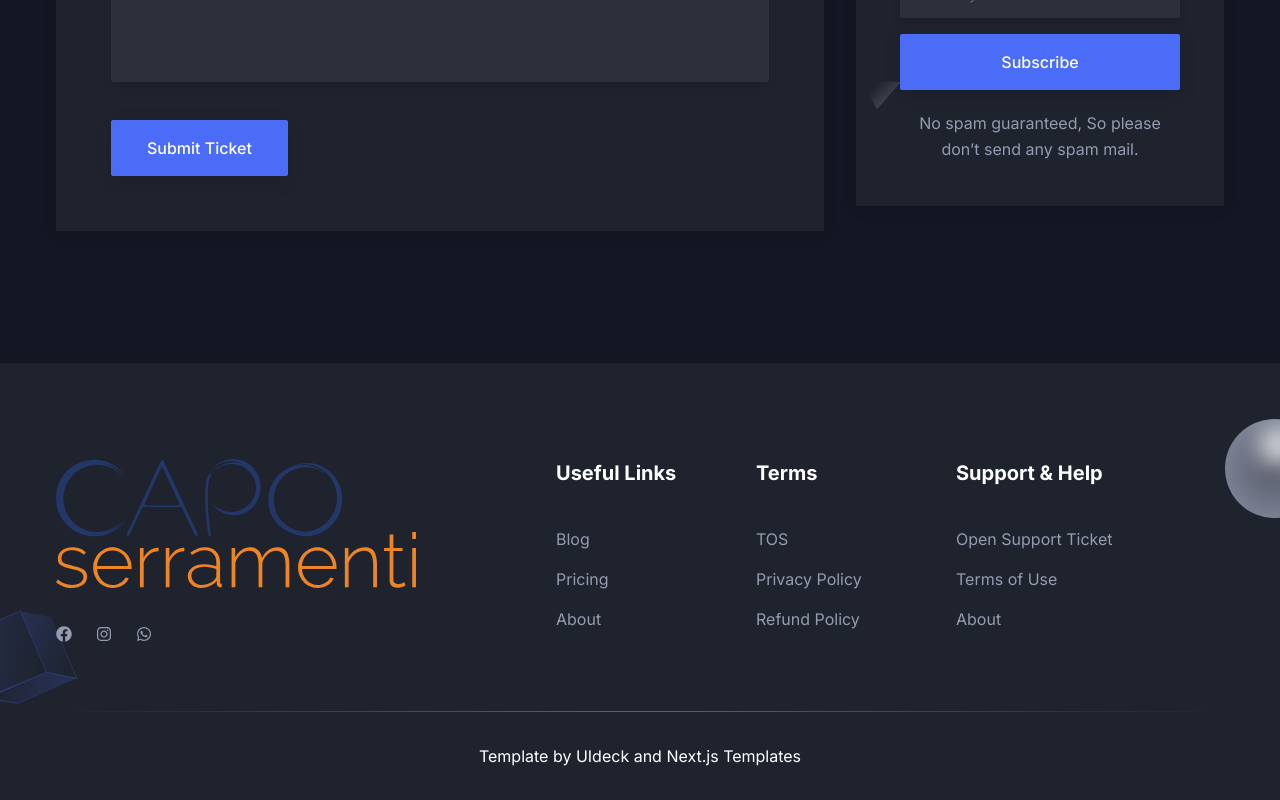
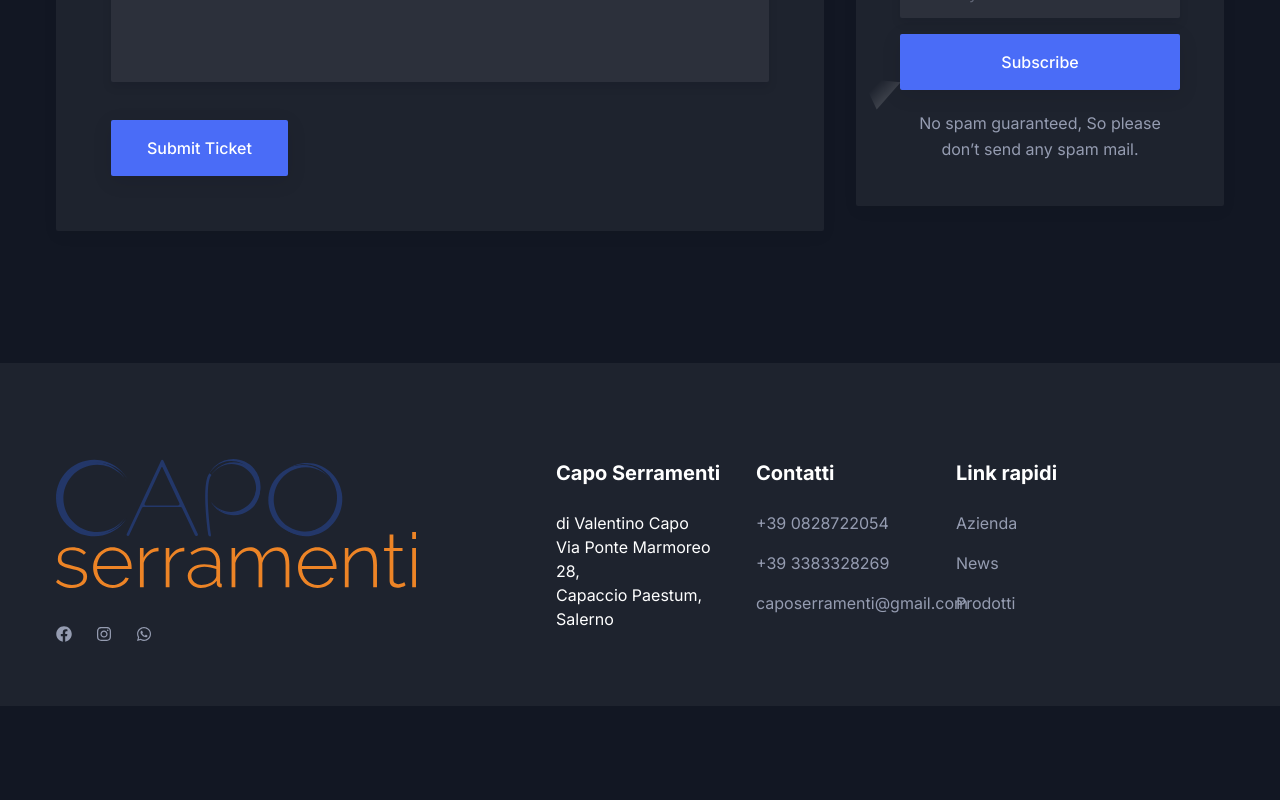
Before and after one commit to karca4/capo-serramenti-site, a Next.js app: page / in a window 1280 px wide. Shown: the part 7545-8345 px from the top of the page. After the commit the page ends 8251 px from the top, so only its background shows below. Built offline with nearby package versions, Linux system fonts and the light colour scheme.

Commit message:
refactor footer section with company details and contact information

```diff
--- a/src/components/Footer/index.tsx
+++ b/src/components/Footer/index.tsx
@@ -35,7 +35,7 @@ const Footer = () => {
                     rel="noopener noreferrer"
                     className="mr-6 text-body-color duration-300 hover:text-primary dark:text-body-color-dark dark:hover:text-primary"
                   >
-                    <FaFacebook />
+                    <FaFacebook/>
                   </a>
                   <a
                     href="https://instagram.com/caposerramenti"
@@ -44,7 +44,7 @@ const Footer = () => {
                     rel="noopener noreferrer"
                     className="mr-6 text-body-color duration-300 hover:text-primary dark:text-body-color-dark dark:hover:text-primary"
                   >
-                    <FaInstagram />
+                    <FaInstagram/>
                   </a>
                   <a
                     href="https://wa.me/393383328269"
@@ -53,7 +53,7 @@ const Footer = () => {
                     rel="noopener noreferrer"
                     className="mr-6 text-body-color duration-300 hover:text-primary dark:text-body-color-dark dark:hover:text-primary"
                   >
-                    <FaWhatsapp />
+                    <FaWhatsapp/>
                   </a>
                 </div>
               </div>
@@ -61,66 +61,41 @@ const Footer = () => {
 
             <div className="w-full px-4 sm:w-1/2 md:w-1/2 lg:w-2/12 xl:w-2/12">
               <div className="mb-12 lg:mb-16">
-                <h2 className="mb-10 text-xl font-bold text-black dark:text-white">
-                  Useful Links
-                </h2>
-                <ul>
-                  <li>
-                    <Link
-                      href="/blog"
-                      className="mb-4 inline-block text-base text-body-color duration-300 hover:text-primary dark:text-body-color-dark dark:hover:text-primary"
-                    >
-                      Blog
-                    </Link>
-                  </li>
-                  <li>
-                    <Link
-                      href="/"
-                      className="mb-4 inline-block text-base text-body-color duration-300 hover:text-primary dark:text-body-color-dark dark:hover:text-primary"
-                    >
-                      Pricing
-                    </Link>
-                  </li>
-                  <li>
-                    <Link
-                      href="/about"
-                      className="mb-4 inline-block text-base text-body-color duration-300 hover:text-primary dark:text-body-color-dark dark:hover:text-primary"
-                    >
-                      About
-                    </Link>
-                  </li>
-                </ul>
+                <h1 className="mb-6 text-xl font-bold text-black dark:text-white">
+                  Capo Serramenti
+                </h1>
+                <p>di Valentino Capo<br/>Via Ponte Marmoreo 28,<br/>Capaccio Paestum, Salerno</p>
               </div>
             </div>
 
             <div className="w-full px-4 sm:w-1/2 md:w-1/2 lg:w-2/12 xl:w-2/12">
               <div className="mb-12 lg:mb-16">
-                <h2 className="mb-10 text-xl font-bold text-black dark:text-white">
-                  Terms
+                <h2 className="mb-6 text-xl font-bold text-black dark:text-white">
+                  Contatti
                 </h2>
                 <ul>
                   <li>
                     <Link
-                      href="/"
+                      href="tel:+390828722054"
                       className="mb-4 inline-block text-base text-body-color duration-300 hover:text-primary dark:text-body-color-dark dark:hover:text-primary"
                     >
-                      TOS
+                      +39 0828722054
                     </Link>
                   </li>
                   <li>
                     <Link
-                      href="/"
+                      href="tel:+393383328269"
                       className="mb-4 inline-block text-base text-body-color duration-300 hover:text-primary dark:text-body-color-dark dark:hover:text-primary"
                     >
-                      Privacy Policy
+                      +39 3383328269
                     </Link>
                   </li>
                   <li>
                     <Link
-                      href="/"
+                      href="mailto:caposerramenti@gmail.com"
                       className="mb-4 inline-block text-base text-body-color duration-300 hover:text-primary dark:text-body-color-dark dark:hover:text-primary"
                     >
-                      Refund Policy
+                      caposerramenti@gmail.com
                     </Link>
                   </li>
                 </ul>
@@ -129,252 +104,38 @@ const Footer = () => {
 
             <div className="w-full px-4 md:w-1/2 lg:w-4/12 xl:w-3/12">
               <div className="mb-12 lg:mb-16">
-                <h2 className="mb-10 text-xl font-bold text-black dark:text-white">
-                  Support & Help
+                <h2 className="mb-6 text-xl font-bold text-black dark:text-white">
+                  Link rapidi
                 </h2>
                 <ul>
                   <li>
                     <Link
-                      href="/contact"
+                      href="/company"
                       className="mb-4 inline-block text-base text-body-color duration-300 hover:text-primary dark:text-body-color-dark dark:hover:text-primary"
                     >
-                      Open Support Ticket
+                      Azienda
                     </Link>
                   </li>
                   <li>
                     <Link
-                      href="/"
+                      href="/blog"
                       className="mb-4 inline-block text-base text-body-color duration-300 hover:text-primary dark:text-body-color-dark dark:hover:text-primary"
                     >
-                      Terms of Use
+                      News
                     </Link>
                   </li>
                   <li>
                     <Link
-                      href="/about"
+                      href="/products"
                       className="mb-4 inline-block text-base text-body-color duration-300 hover:text-primary dark:text-body-color-dark dark:hover:text-primary"
                     >
-                      About
+                      Prodotti
                     </Link>
                   </li>
                 </ul>
               </div>
             </div>
           </div>
-
-          <div className="h-px w-full bg-linear-to-r from-transparent via-[#D2D8E183] to-transparent dark:via-[#959CB183]"></div>
-          <div className="py-8">
-            <p className="text-center text-base text-body-color dark:text-white">
-              Template by{" "}
-              <a
-                href="http://uideck.com"
-                target="_blank"
-                rel="noopener noreferrer"
-                className="hover:text-primary"
-              >
-                UIdeck
-              </a>{" "}
-              and{" "}
-              <a
-                href="https://nextjstemplates.com"
-                target="_blank"
-                rel="noopener noreferrer"
-                className="hover:text-primary"
-              >
-                Next.js Templates
-              </a>
-            </p>
-          </div>
-        </div>
-        <div className="absolute right-0 top-14 z-[-1]">
-          <svg
-            width="55"
-            height="99"
-            viewBox="0 0 55 99"
-            fill="none"
-            xmlns="http://www.w3.org/2000/svg"
-          >
-            <circle opacity="0.8" cx="49.5" cy="49.5" r="49.5" fill="#959CB1" />
-            <mask
-              id="mask0_94:899"
-              style={{ maskType: "alpha" }}
-              maskUnits="userSpaceOnUse"
-              x="0"
-              y="0"
-              width="99"
-              height="99"
-            >
-              <circle
-                opacity="0.8"
-                cx="49.5"
-                cy="49.5"
-                r="49.5"
-                fill="#4A6CF7"
-              />
-            </mask>
-            <g mask="url(#mask0_94:899)">
-              <circle
-                opacity="0.8"
-                cx="49.5"
-                cy="49.5"
-                r="49.5"
-                fill="url(#paint0_radial_94:899)"
-              />
-              <g opacity="0.8" filter="url(#filter0_f_94:899)">
-                <circle cx="53.8676" cy="26.2061" r="20.3824" fill="white" />
-              </g>
-            </g>
-            <defs>
-              <filter
-                id="filter0_f_94:899"
-                x="12.4852"
-                y="-15.1763"
-                width="82.7646"
-                height="82.7646"
-                filterUnits="userSpaceOnUse"
-                colorInterpolationFilters="sRGB"
-              >
-                <feFlood floodOpacity="0" result="BackgroundImageFix" />
-                <feBlend
-                  mode="normal"
-                  in="SourceGraphic"
-                  in2="BackgroundImageFix"
-                  result="shape"
-                />
-                <feGaussianBlur
-                  stdDeviation="10.5"
-                  result="effect1_foregroundBlur_94:899"
-                />
-              </filter>
-              <radialGradient
-                id="paint0_radial_94:899"
-                cx="0"
-                cy="0"
-                r="1"
-                gradientUnits="userSpaceOnUse"
-                gradientTransform="translate(49.5 49.5) rotate(90) scale(53.1397)"
-              >
-                <stop stopOpacity="0.47" />
-                <stop offset="1" stopOpacity="0" />
-              </radialGradient>
-            </defs>
-          </svg>
-        </div>
-        <div className="absolute bottom-24 left-0 z-[-1]">
-          <svg
-            width="79"
-            height="94"
-            viewBox="0 0 79 94"
-            fill="none"
-            xmlns="http://www.w3.org/2000/svg"
-          >
-            <rect
-              opacity="0.3"
-              x="-41"
-              y="26.9426"
-              width="66.6675"
-              height="66.6675"
-              transform="rotate(-22.9007 -41 26.9426)"
-              fill="url(#paint0_linear_94:889)"
-            />
-            <rect
-              x="-41"
-              y="26.9426"
-              width="66.6675"
-              height="66.6675"
-              transform="rotate(-22.9007 -41 26.9426)"
-              stroke="url(#paint1_linear_94:889)"
-              strokeWidth="0.7"
-            />
-            <path
-              opacity="0.3"
-              d="M50.5215 7.42229L20.325 1.14771L46.2077 62.3249L77.1885 68.2073L50.5215 7.42229Z"
-              fill="url(#paint2_linear_94:889)"
-            />
-            <path
-              d="M50.5215 7.42229L20.325 1.14771L46.2077 62.3249L76.7963 68.2073L50.5215 7.42229Z"
-              stroke="url(#paint3_linear_94:889)"
-              strokeWidth="0.7"
-            />
-            <path
-              opacity="0.3"
-              d="M17.9721 93.3057L-14.9695 88.2076L46.2077 62.325L77.1885 68.2074L17.9721 93.3057Z"
-              fill="url(#paint4_linear_94:889)"
-            />
-            <path
-              d="M17.972 93.3057L-14.1852 88.2076L46.2077 62.325L77.1884 68.2074L17.972 93.3057Z"
-              stroke="url(#paint5_linear_94:889)"
-              strokeWidth="0.7"
-            />
-            <defs>
-              <linearGradient
-                id="paint0_linear_94:889"
-                x1="-41"
-                y1="21.8445"
-                x2="36.9671"
-                y2="59.8878"
-                gradientUnits="userSpaceOnUse"
-              >
-                <stop stopColor="#4A6CF7" stopOpacity="0.62" />
-                <stop offset="1" stopColor="#4A6CF7" stopOpacity="0" />
-              </linearGradient>
-              <linearGradient
-                id="paint1_linear_94:889"
-                x1="25.6675"
-                y1="95.9631"
-                x2="-42.9608"
-                y2="20.668"
-                gradientUnits="userSpaceOnUse"
-              >
-                <stop stopColor="#4A6CF7" stopOpacity="0" />
-                <stop offset="1" stopColor="#4A6CF7" stopOpacity="0.51" />
-              </linearGradient>
-              <linearGradient
-                id="paint2_linear_94:889"
-                x1="20.325"
-                y1="-3.98039"
-                x2="90.6248"
-                y2="25.1062"
-                gradientUnits="userSpaceOnUse"
-              >
-                <stop stopColor="#4A6CF7" stopOpacity="0.62" />
-                <stop offset="1" stopColor="#4A6CF7" stopOpacity="0" />
-              </linearGradient>
-              <linearGradient
-                id="paint3_linear_94:889"
-                x1="18.3642"
-                y1="-1.59742"
-                x2="113.9"
-                y2="80.6826"
-                gradientUnits="userSpaceOnUse"
-              >
-                <stop stopColor="#4A6CF7" stopOpacity="0" />
-                <stop offset="1" stopColor="#4A6CF7" stopOpacity="0.51" />
-              </linearGradient>
-              <linearGradient
-                id="paint4_linear_94:889"
-                x1="61.1098"
-                y1="62.3249"
-                x2="-8.82468"
-                y2="58.2156"
-                gradientUnits="userSpaceOnUse"
-              >
-                <stop stopColor="#4A6CF7" stopOpacity="0.62" />
-                <stop offset="1" stopColor="#4A6CF7" stopOpacity="0" />
-              </linearGradient>
-              <linearGradient
-                id="paint5_linear_94:889"
-                x1="65.4236"
-                y1="65.0701"
-                x2="24.0178"
-                y2="41.6598"
-                gradientUnits="userSpaceOnUse"
-              >
-                <stop stopColor="#4A6CF7" stopOpacity="0" />
-                <stop offset="1" stopColor="#4A6CF7" stopOpacity="0.51" />
-              </linearGradient>
-            </defs>
-          </svg>
         </div>
       </footer>
     </>
```
